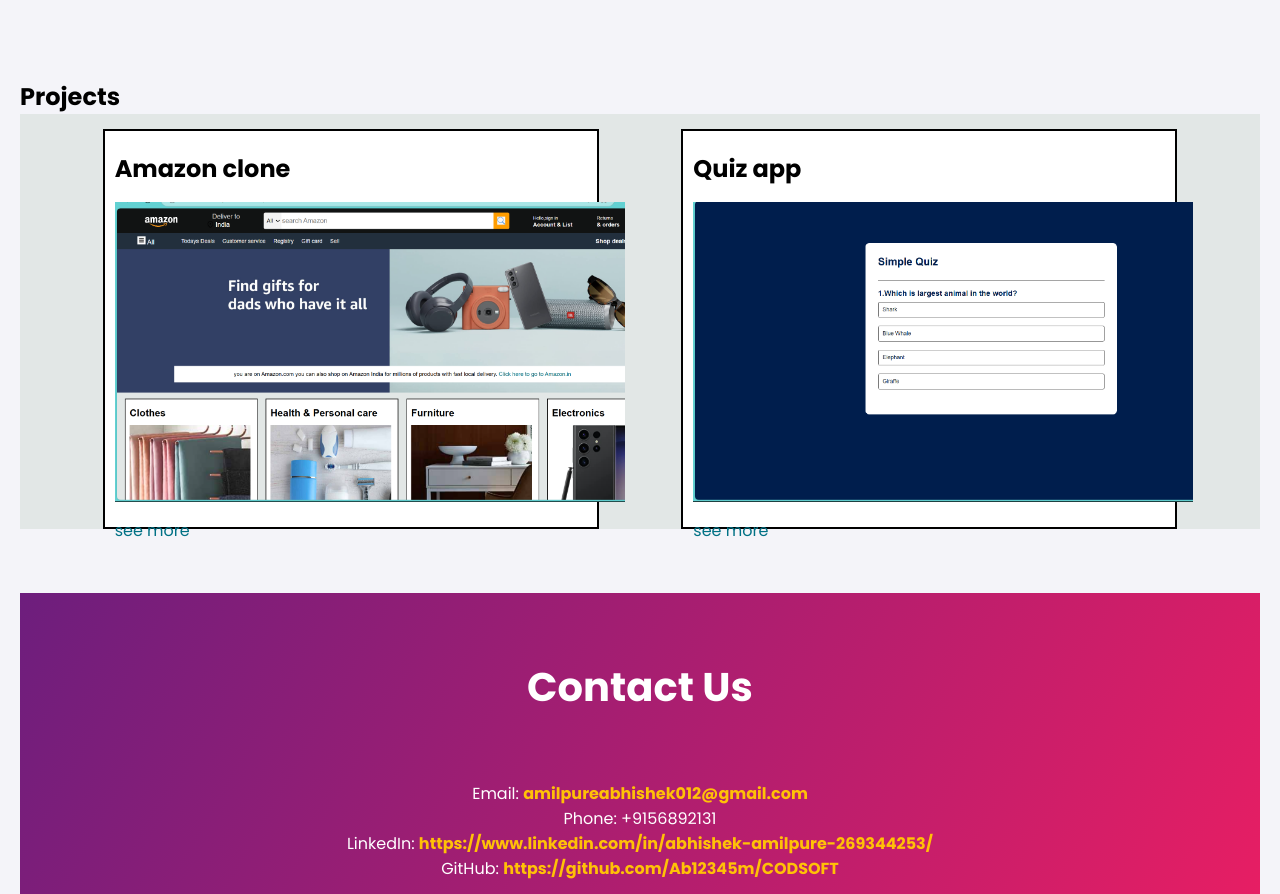
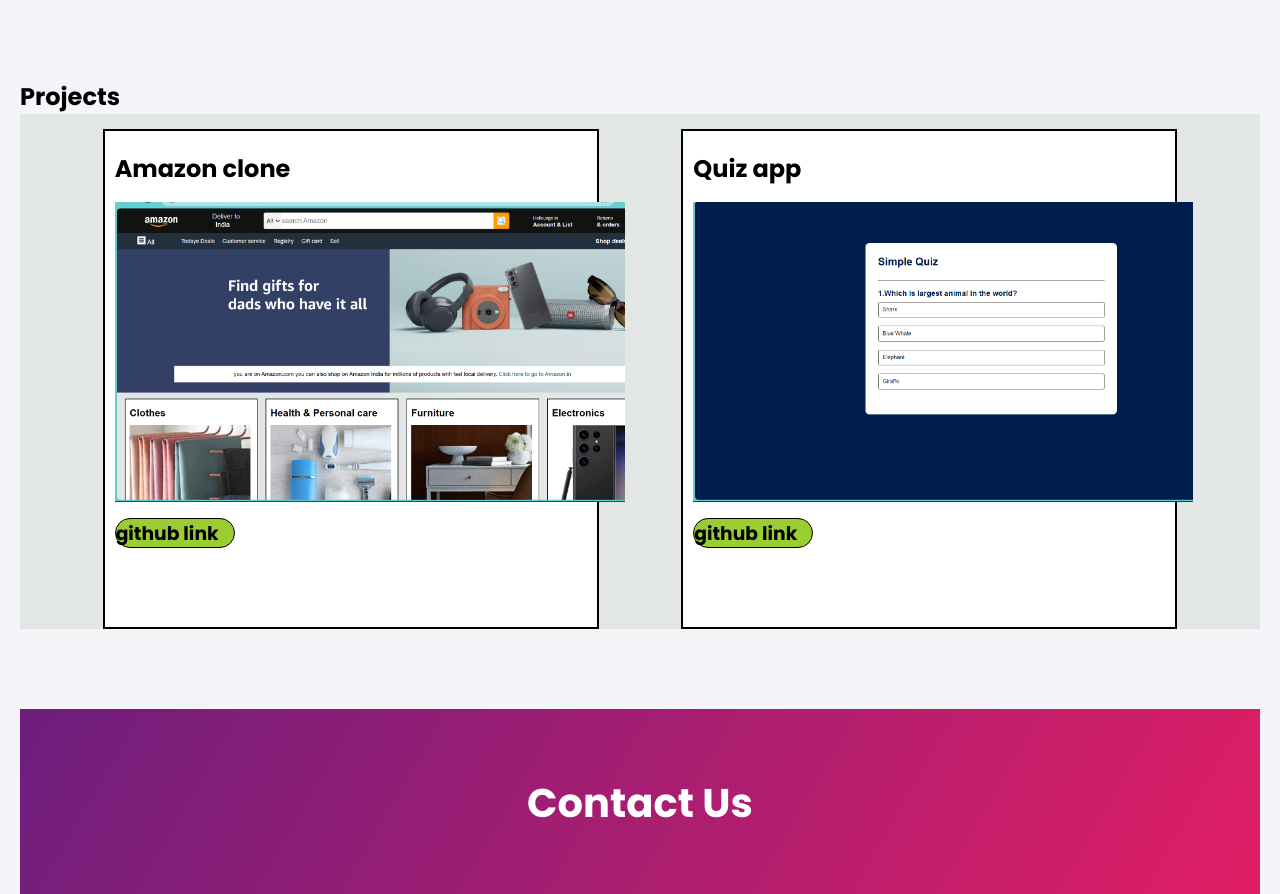
Before and after one commit to Ab12345m/CODSOFT, a plain HTML site: page portfolio/index.html in a window 1280 px wide. Shown: the part 1129-2023 px from the top of the page. Drawn offline with nearby package versions, Linux system fonts and the light colour scheme.

Commit message:
add new folder

```diff
--- a/portfolio/index.html
+++ b/portfolio/index.html
@@ -107,7 +107,7 @@
                     <div class="box-content">
                      <h2>Amazon clone</h2>
                      <div class="box1-img"></div>
-                     <p>see more</p>
+                     <h4><a href="https://github.com/Ab12345m/MYPROJECT"><h3>github link</h3></a></h4>
                    </div>
 
                 </div>
@@ -115,7 +115,8 @@
                     <div class="box-content">
                         <h2>Quiz app</h2>
                         <div class="box2-img"></div>
-                        <p>see more</p>
+                        <h4><a href="https://github.com/Ab12345m/MYPROJECT"><h3>github link</h3></a></h4>
+                        </div>
                       </div>
 
                 </div>
--- a/portfolio/styles.css
+++ b/portfolio/styles.css
@@ -373,11 +373,11 @@
     flex-wrap: wrap;
     justify-content: space-evenly;
     background-color: #e2e7e6;
-    margin-bottom: 4rem;
+    margin-bottom: 5rem;
 }
 .box{
     border: 2px solid black;
-    height: 400px;
+    height: 500px;
     width: 40%;
     background-color: white;
     padding: 20px 0px 15px;
@@ -410,3 +410,11 @@
     height: 300px;
     width: 500px;
 }
+h3{
+    color: black;
+    border: 1px solid black;
+    height: 30px ;
+    width: 120px;
+    border-radius: 20px;
+    background-color: yellowgreen;
+}
```
